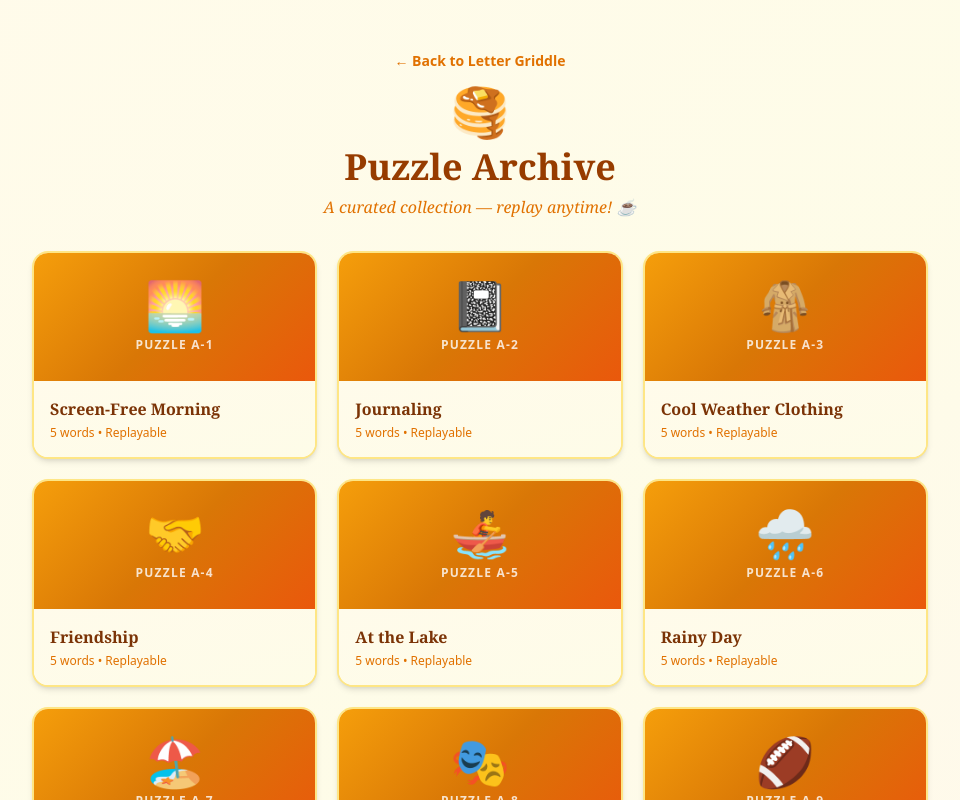
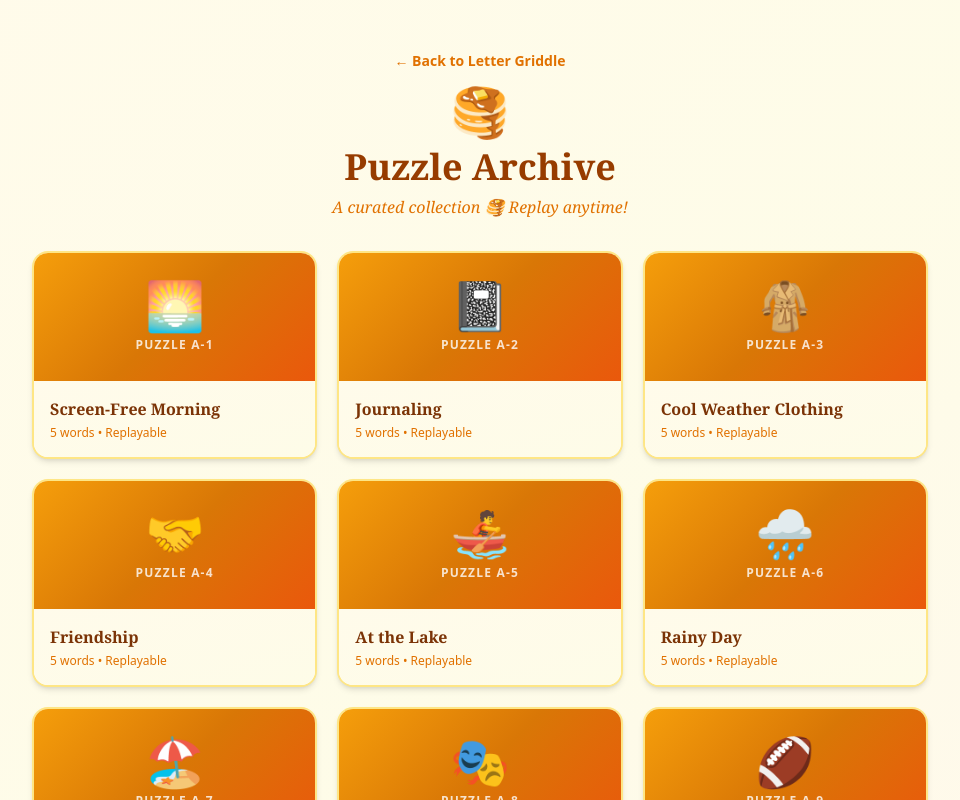
Before and after one commit to lauriegriddle/griddle-game, a Next.js app: page /archive in a window 1280 px wide. Shown: the top 800 px of the page, without its empty margins (160-1120 px from the left). Built offline with nearby package versions, Linux system fonts and the light colour scheme.

Commit message:
Add Puzzle Archive with 10 curated puzzles

```diff
--- a/app/archive/page.js
+++ b/app/archive/page.js
@@ -23,7 +23,7 @@ export default function ArchivePage() {
             Puzzle Archive
           </h1>
           <p className="text-amber-600 italic" style={{ fontFamily: 'Georgia, serif' }}>
-            A curated collection — replay anytime! ☕
+            A curated collection 🥞 Replay anytime!
           </p>
         </div>
 
```
